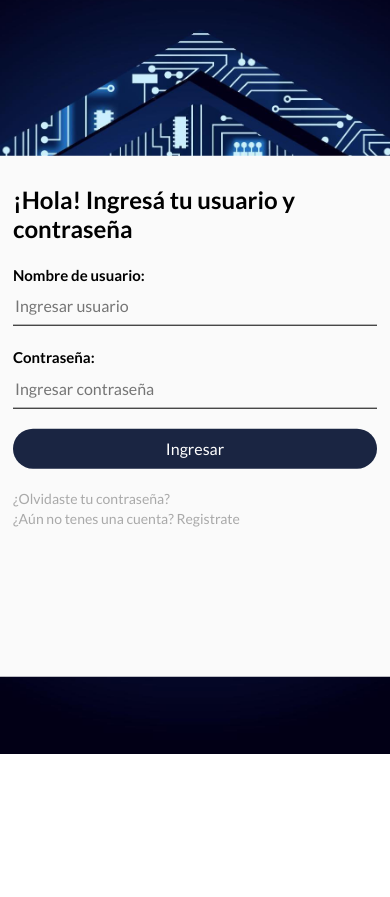
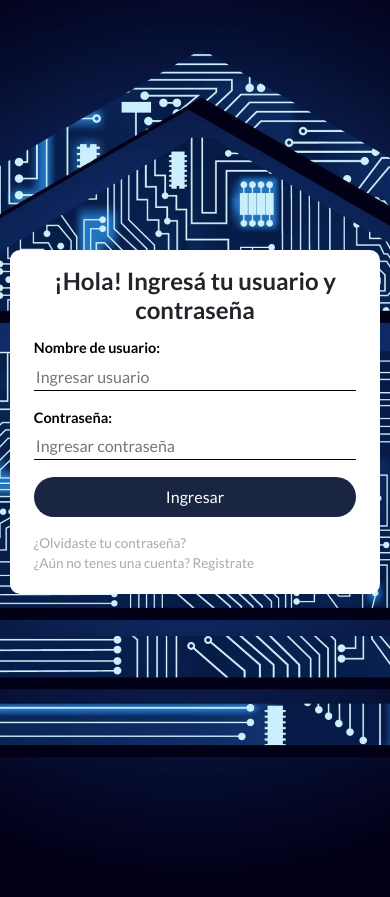
Before and after one commit to Federexi/ITBA-sprint-7-final, a Django app: page /homebanking/login/ in a window 390 px wide. Shown: the part 90-987 px from the top of the page. Before the commit the page ends 844 px from the top, so only its background shows below. Run offline with Django 4.2, Linux system fonts and the light colour scheme; some libraries are stand-ins or nearby versions.

Commit message:
rediseño login y registro responsive

```diff
--- a/homebanking/Clientes/views.py
+++ b/homebanking/Clientes/views.py
@@ -1,5 +1,4 @@
 from django.shortcuts import render
 
-# Create your views here.
 def index (request):
     return render (request, 'Clientes/template/Clientes/inicio.html')
--- a/homebanking/Cuentas/views.py
+++ b/homebanking/Cuentas/views.py
@@ -5,7 +5,6 @@
 from .models import Cuenta
 from .models import Movimientos
 
-# Create your views here.
 
 @login_required
 def act (request):
--- a/homebanking/Login/templates/registration/login.html
+++ b/homebanking/Login/templates/registration/login.html
@@ -2,14 +2,18 @@
 
 <html>
     <head>
+        <meta charset="UTF-8">
+        <meta http-equiv="X-UA-Compatible" content="IE=edge">
+        <meta name="viewport" content="width=device-width, initial-scale=1.0">
         <title>ITBANK - Login</title>
-        <link rel="shortcut icon" href="../archivos/favicon.ico" type="image/x-icon">
+        <link rel="shortcut icon" href="{% static 'images/favicon.ico' %}" type="image/x-icon">
         <link href="https://cdn.jsdelivr.net/npm/bootstrap@5.2.0-beta1/dist/css/bootstrap.min.css" rel="stylesheet" integrity="sha384-0evHe/X+R7YkIZDRvuzKMRqM+OrBnVFBL6DOitfPri4tjfHxaWutUpFmBp4vmVor" crossorigin="anonymous">
         <link rel="stylesheet" href="https://cdn.jsdelivr.net/npm/bootstrap-icons@1.8.2/font/bootstrap-icons.css">
         <link rel="preconnect" href="https://fonts.googleapis.com">
         <link rel="preconnect" href="https://fonts.gstatic.com" crossorigin>
         <link href="https://fonts.googleapis.com/css2?family=Lato:ital,wght@0,100;0,300;0,400;0,700;0,900;1,100;1,300;1,400;1,700;1,900&display=swap" rel="stylesheet">
         <link type="text/css" href="{% static 'css/login.css' %}" rel="stylesheet">
+        <link type="text/css" href="{% static 'css/hub.css' %}" rel="stylesheet">
     </head>
 
     <body>
@@ -34,26 +38,38 @@
             </nav>
           </div>
 
-          <div class="login">
-              <h1>¡Hola! Ingresá tu usuario y contraseña</h1>
+          <div class="vertical-center">
+            <div class="container-fluid log">
+              <div class="row xd alineacion">
+                <h1 class="titlog">¡Hola! Ingresá tu usuario y contraseña</h1>
                 <form class="formu" action="" method="POST">
                   {%if form.errors%}
                     {%for error in form.non_field_errors %}
-                    <div class="alert alert-danger">{{error}}</div>
+                      <div class="alert alert-danger formutxt">{{error}}</div>
                     {%endfor%}
                   {%endif%}
                   {% csrf_token %}
-
-                  <label for="Nombre de usuario"> Nombre de usuario:</label>
-                  <input type="text" placeholder="Ingresar usuario" id="username" name="username" >
-                  <label for="Contraseña">Contraseña:</label>
-                  <input type="password" placeholder="Ingresar contraseña" id="password" name="password"><br>
-                  <input type="submit" value="Ingresar"><br>
-                  <a href="#">¿Olvidaste tu contraseña?</a><br>
-                  <a href="{% url 'signup' %} ">¿Aún no tenes una cuenta? Registrate</a><br>
+                  <div class="formutxt">
+                    <label for="Nombre de usuario" class="label marglog"> Nombre de usuario:</label>
+                    <br>
+                    <input type="text" placeholder="Ingresar usuario" id="username1" name="username" class="campo marglog2">
+                    <br>
+                    <label for="Contraseña" class="label marglog">Contraseña:</label>
+                    <br>
+                    <input type="password" placeholder="Ingresar contraseña" id="password1" name="password" class="campo marglog2">
+                    <br>
+                    <input type="submit" value="Ingresar" class="botlog marglog2">
+                    <br>
+                    <div class="marglog">
+                      <a href="#" class="pielog">¿Olvidaste tu contraseña?</a>
+                      <br>
+                      <a href="{% url 'signup' %} " class="pielog">¿Aún no tenes una cuenta? Registrate</a>
+                    </div>
+                  </div>
                 </form>
               </div>
-
+            </div>
+          </div>
 
         <script src="https://cdn.jsdelivr.net/npm/bootstrap@5.2.0-beta1/dist/js/bootstrap.bundle.min.js" integrity="sha384-pprn3073KE6tl6bjs2QrFaJGz5/SUsLqktiwsUTF55Jfv3qYSDhgCecCxMW52nD2" crossorigin="anonymous"></script>
 
--- a/homebanking/Login/urls.py
+++ b/homebanking/Login/urls.py
@@ -6,6 +6,6 @@
 
 urlpatterns = [
     path('login/', views.index1, name = 'index1'),
-    path('signup/', views.signup.as_view(), name = 'signup'),
+    path('signup/', signup.as_view(), name = 'signup'),
 
 ]
--- a/homebanking/Login/views.py
+++ b/homebanking/Login/views.py
@@ -16,26 +16,6 @@
 
 def index1 (request):
     return render (request, 'Login/templates/registration/login.html')
-
-#view de registro  anterior
-"""def signup(request):
-    data = {
-        'form':CustomUserForm()
-    }
-
-    if request.method == 'POST':
-        formulario = CustomUserForm(request.POST)
-        if formulario.is_valid():
-            formulario.save()
-            username = formulario.cleaned_data['username']
-            password = formulario.cleaned_data['password1']
-            user = authenticate(username=username, password=password)
-            login(request, user)
-            return redirect('hub')
-
-
-    return render(request,'Login/templates/registration/registro.html', data)"""
-
 
 
 class signup(generic.CreateView):
--- a/homebanking/Prestamos/views.py
+++ b/homebanking/Prestamos/views.py
@@ -8,7 +8,7 @@
 from django.urls import reverse_lazy
 from django.contrib.auth.decorators import login_required
 from django.utils.decorators import method_decorator
-# Create your views here.
+
 
 @method_decorator(login_required, name='dispatch')
 class LoanRequest(generic.CreateView):
--- a/homebanking/homebanking/static/css/hub.css
+++ b/homebanking/homebanking/static/css/hub.css
@@ -507,7 +497,81 @@
     font-weight: 700;
 }
 
+.log{
+    background-color:rgb(255, 255, 255);
+    text-align: center;
+    font-family: 'Lato', sans-serif;
+    border-radius: 10px;
+    width: 100%;
+    max-width: 424px;
+}
 
+.titlog{
+    font-weight: 700;
+    font-size: 150%;
+    margin-top: 5%;
+}
+
+.formutxt{
+    text-align: left;
+}
+
+.label{
+    color: black;
+    font-weight: 700;
+    font-size: 90%;
+}
+
+.pielog{
+    color: darkgray;
+    text-decoration: none;
+    font-size: 85%;
+}
+
+.pielog:hover{
+    color: black;
+}
+
+.campo{
+    border: none;
+    border-bottom: 1.3px solid rgb(0, 0, 0);
+    background: transparent;
+    width: 100%;
+    outline: none;
+}
+
+.botlog{
+    border: none;
+    outline: none;
+    background:#1A2542;
+    color: #fff;
+    border-radius: 20px;
+    width: 100%;
+    height: 40px;
+}
+
+.marglog{
+    margin-bottom: 1.5%;
+}
+
+.marglog2{
+    margin-bottom: 5%;
+}
+
+.vertical-center{
+    min-height: 100%;
+    min-height: 100vh;
+    display: flex;
+    align-items: center;
+}
+
+.llamoinput input{
+    width: 100%;
+    border: none;
+    border-bottom: 1.3px solid rgb(0, 0, 0);
+    background: transparent;
+    outline: none;
+}
 
 /* media */
 
@@ -822,14 +877,14 @@
     .pest-tarj3{
         font-size: 35%;
     }
-    .pest-tarj4{
-        font-size: 35%;
-    }
     .fondo2{
         font-size: 45%;
     }
     .fondo3{
         font-size: 90%;
+    }
+    .log{
+        width: 95%;
     }
 
 }
--- a/homebanking/homebanking/urls.py
+++ b/homebanking/homebanking/urls.py
@@ -1,18 +1,4 @@
-"""homebanking URL Configuration
 
-The `urlpatterns` list routes URLs to views. For more information please see:
-    https://docs.djangoproject.com/en/4.1/topics/http/urls/
-Examples:
-Function views
-    1. Add an import:  from my_app import views
-    2. Add a URL to urlpatterns:  path('', views.home, name='home')
-Class-based views
-    1. Add an import:  from other_app.views import Home
-    2. Add a URL to urlpatterns:  path('', Home.as_view(), name='home')
-Including another URLconf
-    1. Import the include() function: from django.urls import include, path
-    2. Add a URL to urlpatterns:  path('blog/', include('blog.urls'))
-"""
 from django.contrib import admin
 from django.urls import path, include
 from django.contrib.auth.views import LoginView , logout_then_login
@@ -26,5 +12,4 @@
     path('homebanking/', include('Tarjetas.urls')),
     path('logout/', logout_then_login, name='logout'),
     path('accounts/', include('django.contrib.auth.urls')),
-    # path('registration/', include('registration.urls'))
 ]
```
Also changed, not shown: other parts of homebanking/homebanking/static/css/hub.css (+4 -23 lines), homebanking/Clientes/models.py (+3 -11 lines), homebanking/Cuentas/models.py (+1 -9 lines), homebanking/Login/templates/registration/registro.html (+19 -14 lines), homebanking/Prestamos/models.py (+2 -9 lines), homebanking/Tarjetas/models.py (+2 -8 lines), homebanking/Tarjetas/template/Tarjetas/gestiones.html (+4 -4 lines), homebanking/homebanking/settings.py (+0 -11 lines), homebanking/itbank.db. Lines whose indentation alone changed are shown as unchanged.
